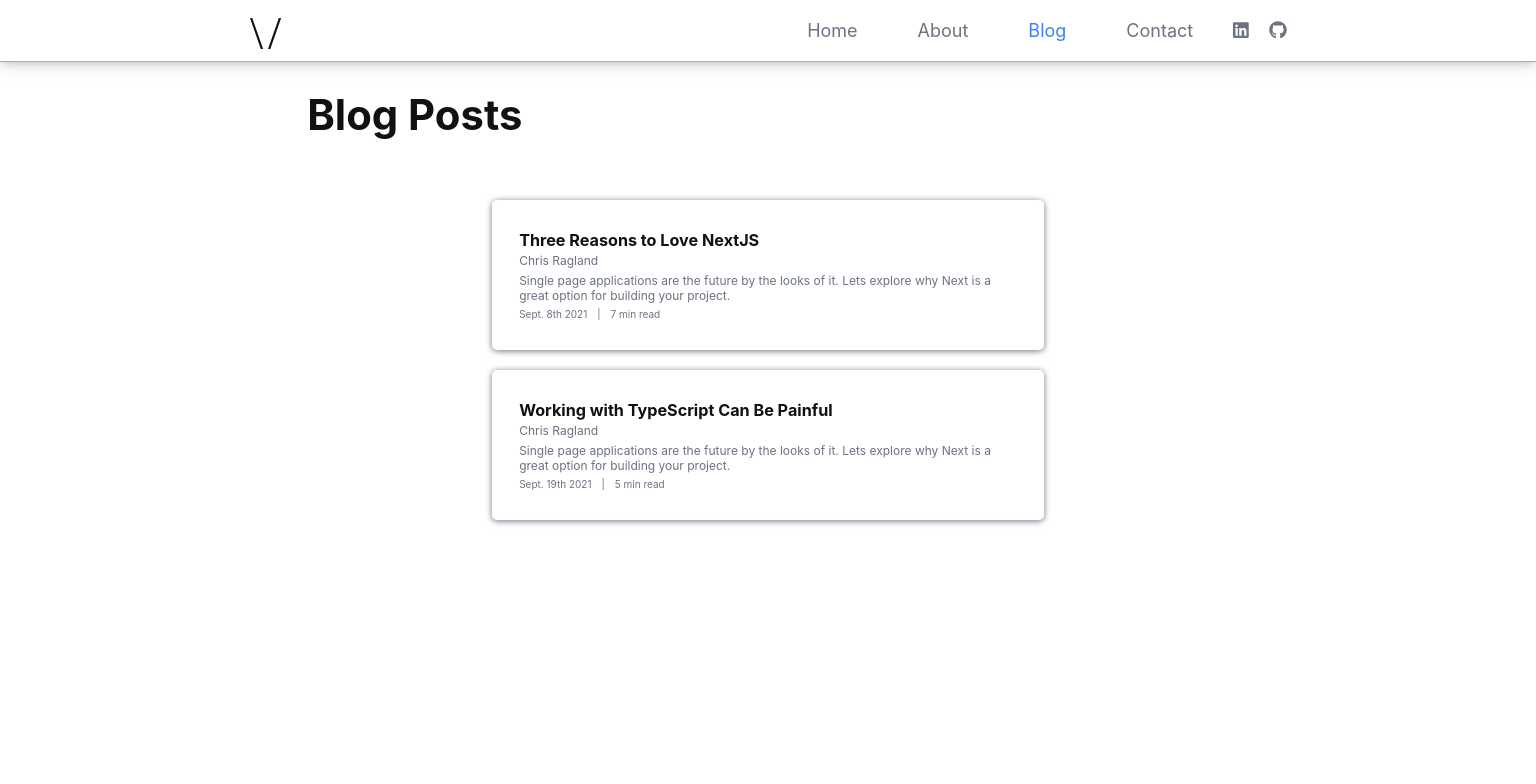
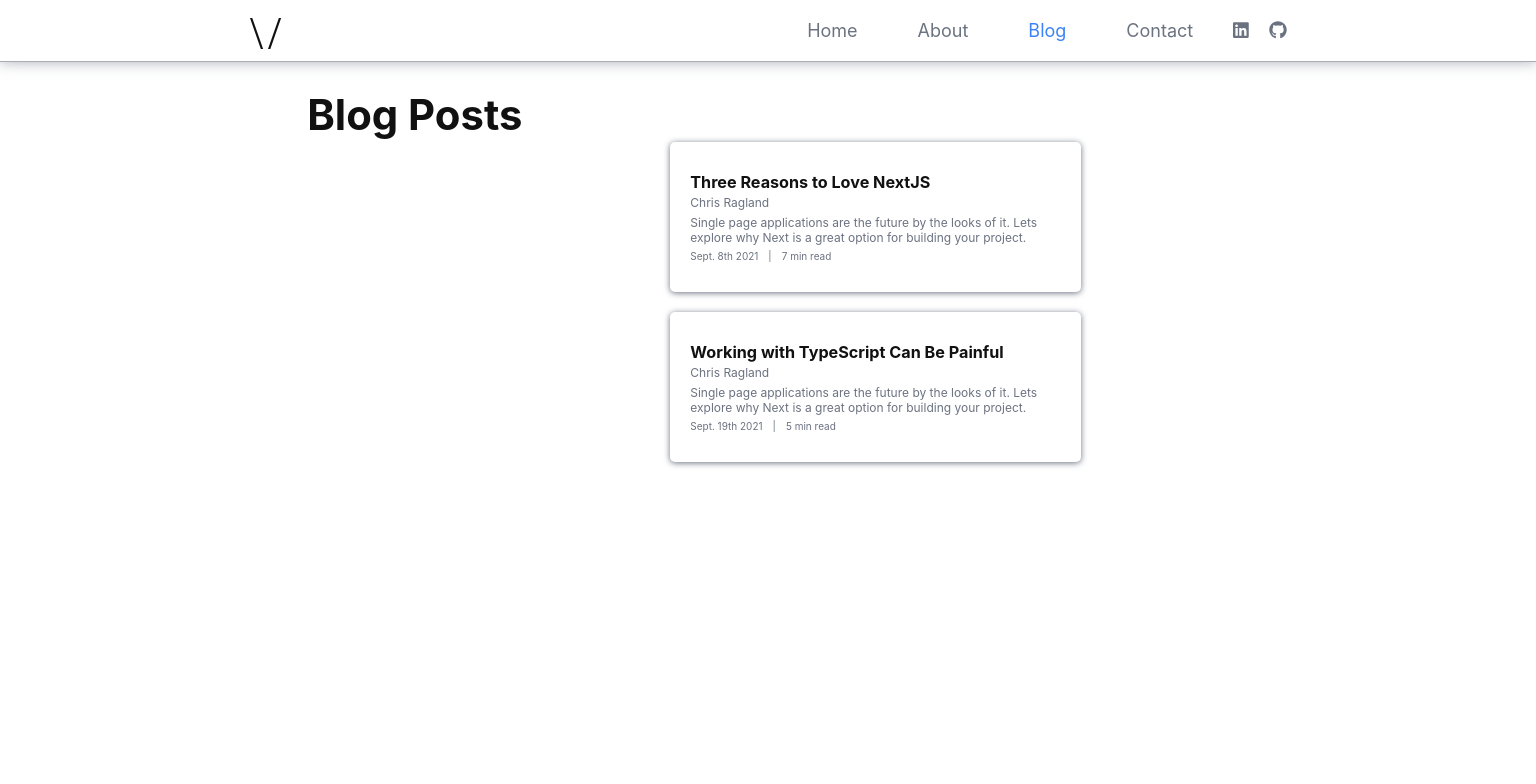
Before and after one commit to raglandc/vidal-production, a Next.js app: page /blog in a window 1536 px wide. Shown: the top 784 px of the page. Built offline with nearby package versions, Linux system fonts and the light colour scheme.

Commit message:
work before adding background image to blog page

```diff
--- a/pages/blog/blogIndex.module.css
+++ b/pages/blog/blogIndex.module.css
@@ -20,3 +20,9 @@
     width: 60%;
   }
 }
+
+@media only screen and (min-width: 1300px) {
+  .blogContainer {
+    display: flex;
+  }
+}
```
